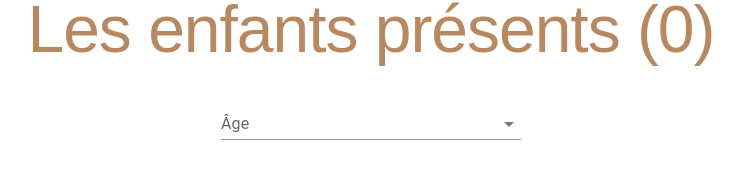
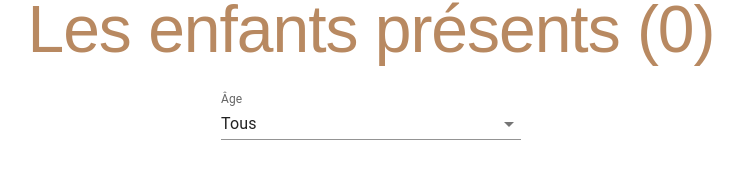
Before and after one commit to BenGex31/weddingguests, a React (Create React App) app: page /guests in a window 1280 px wide. Shown: the part 1950-2120 px from the top of the page, without its empty margins (269-1012 px from the left). Built offline with nearby package versions, Linux system fonts and the light colour scheme; no server answers; the database is empty; sample sign-in values are in the browser's storage; a web font is replaced by a local one.

Commit message:
Update Guests.jsx
fix bug filter children age

```diff
--- a/src/pages/Guests.jsx
+++ b/src/pages/Guests.jsx
@@ -39,7 +39,7 @@ const Guests = () => {
   const [guests, setGuests] = React.useState([]);
   const [children, setChildren] = React.useState([]);
   const [guestLink, setGuestLink] = React.useState("Tous");
-  const [childrenAge, setChildrenAge] = React.useState();
+  const [childrenAge, setChildrenAge] = React.useState("Tous");
 
   React.useEffect(() => {
     getGuestsCollection();
```
